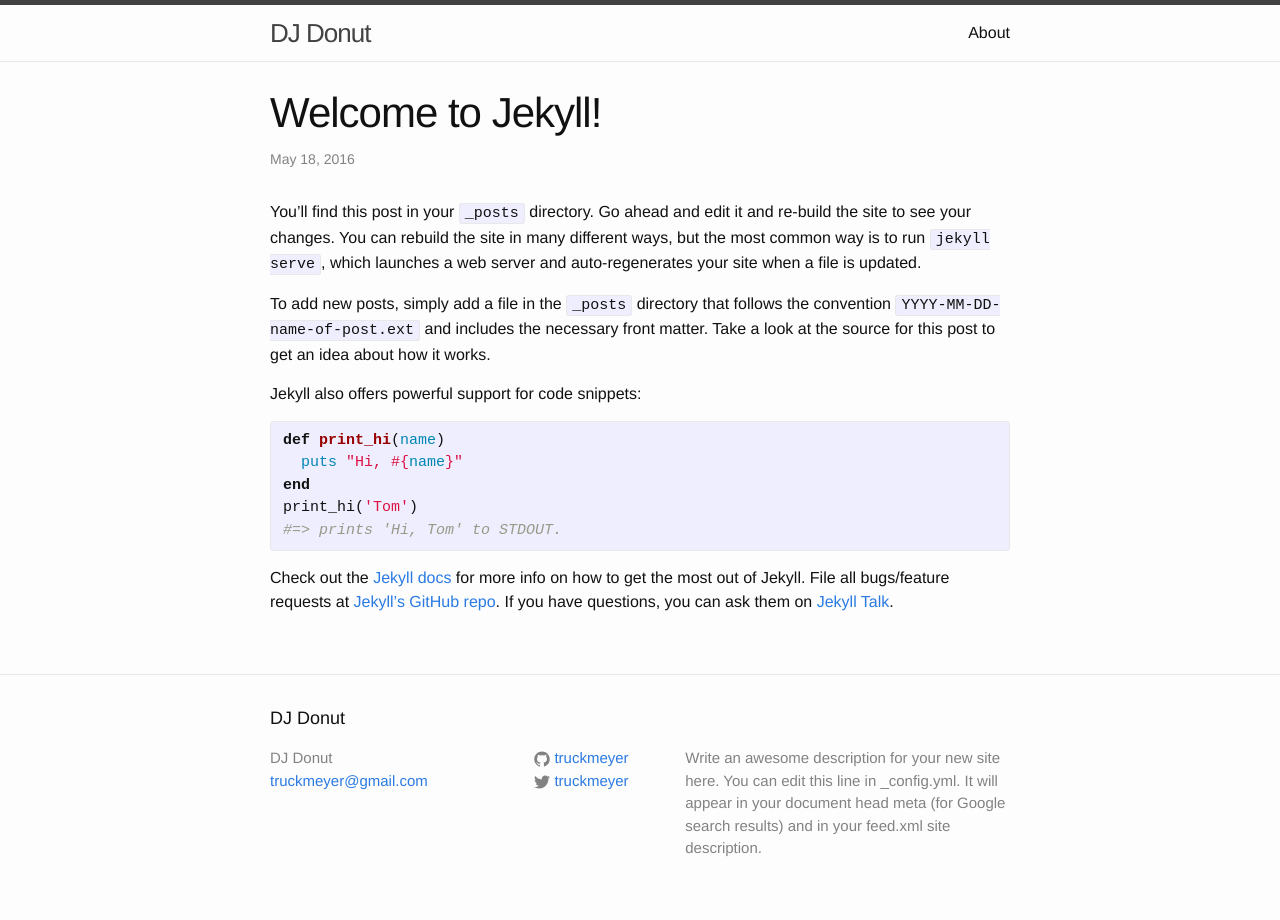
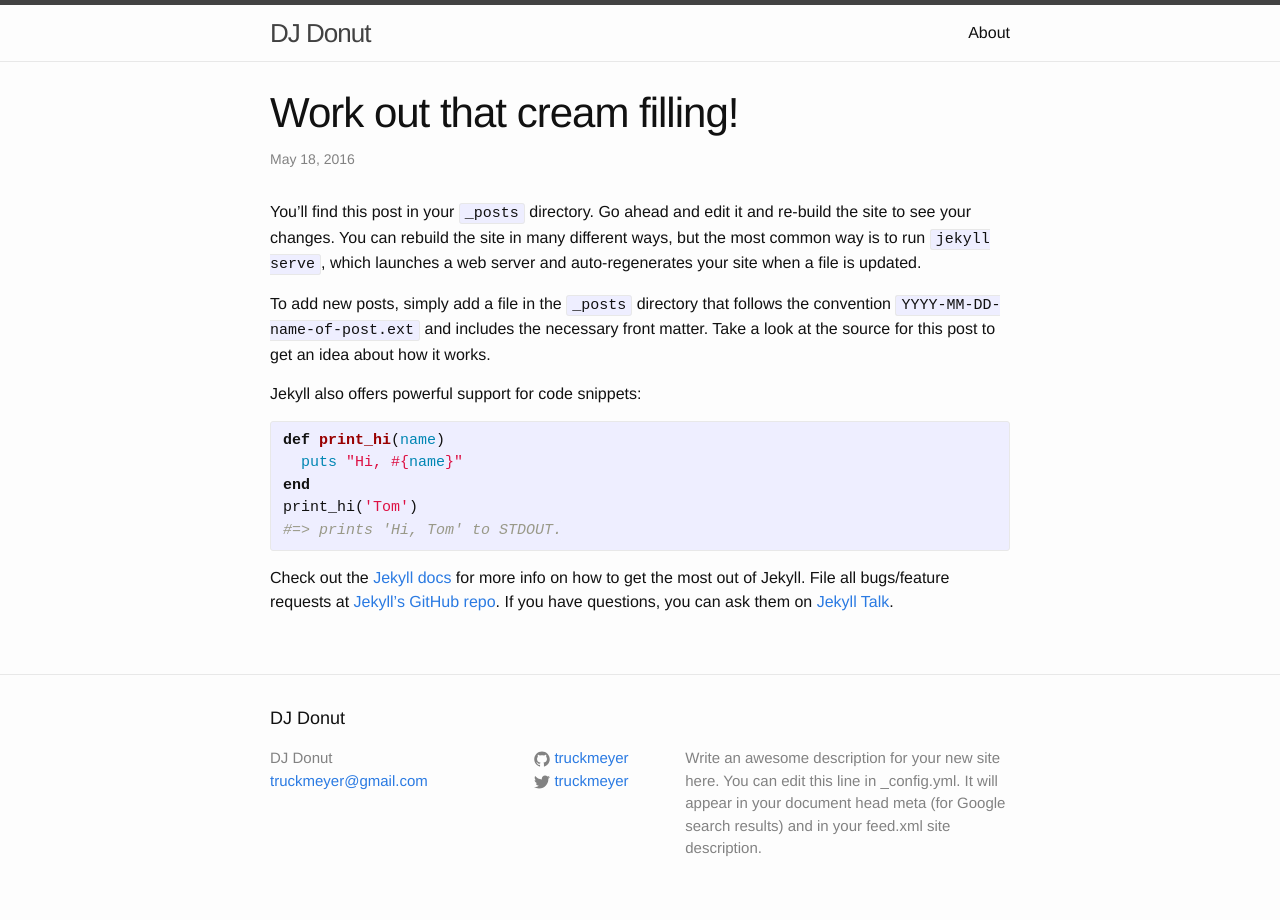
Before and after one commit to truckmeyer/truckmeyer.github.io, a Jekyll site: the page built from _posts/2016-05-18-welcome-to-jekyll.markdown, in a window 1280 px wide. Built offline with Jekyll 4.4.1, drawn with Linux system fonts in a browser that asks for light colours.

Commit message:
Update 2016-05-18-welcome-to-jekyll.markdown

```diff
--- a/_posts/2016-05-18-welcome-to-jekyll.markdown
+++ b/_posts/2016-05-18-welcome-to-jekyll.markdown
@@ -1,6 +1,6 @@
 ---
 layout: post
-title:  "Welcome to Jekyll!"
+title:  "Work out that cream filling!"
 date:   2016-05-18 15:50:20 -0400
 categories: jekyll update
 ---
```
